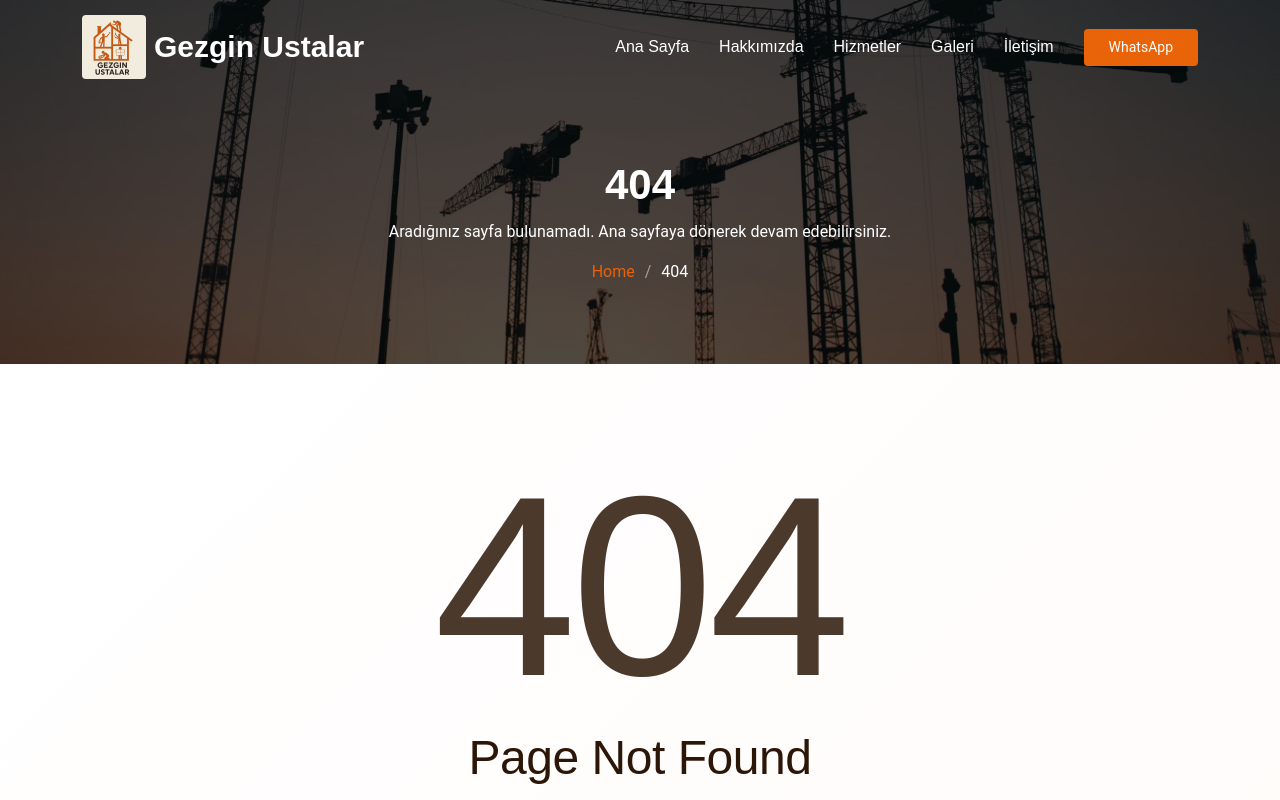
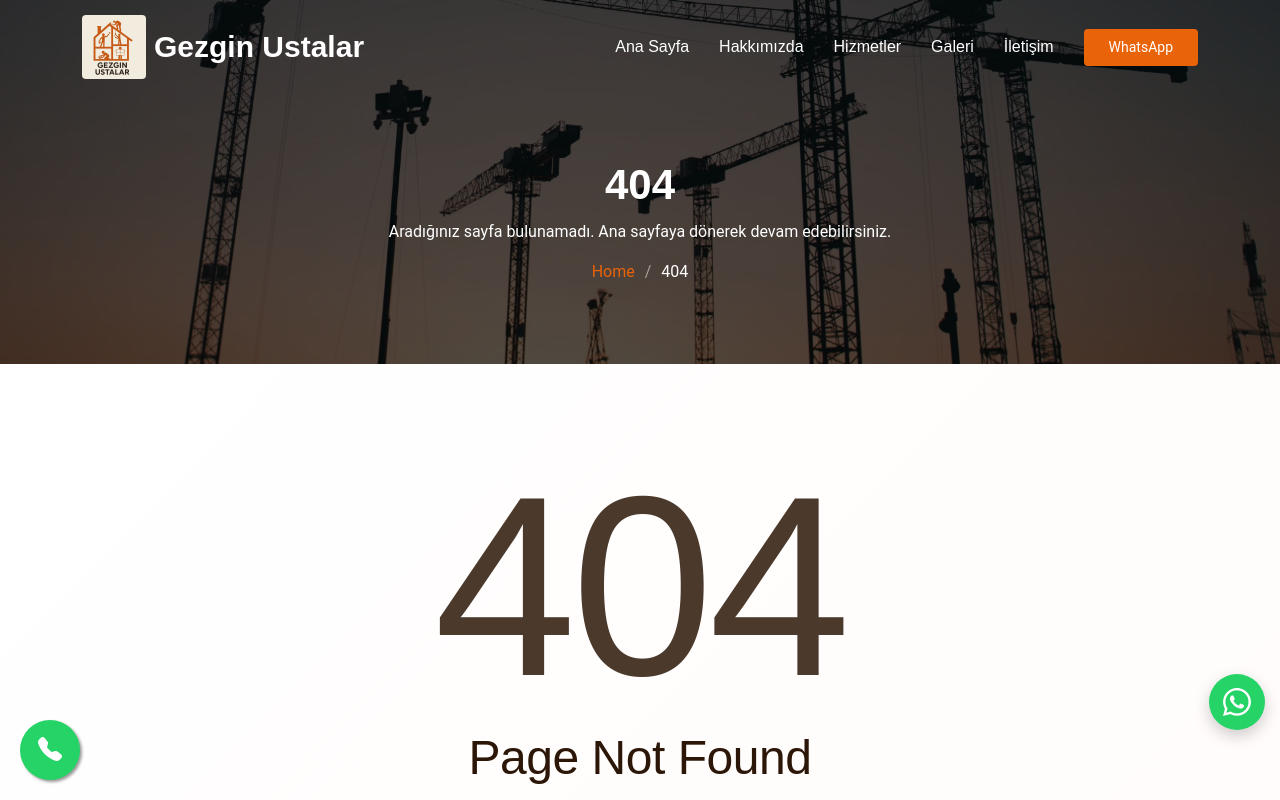
Before and after one commit to aliasttt/insaat, a plain HTML site: page 404.html in a window 1280 px wide. Shown: the top 800 px of the page. Drawn offline with Linux system fonts and the light colour scheme.

```diff
--- a/404.html
+++ b/404.html
@@ -237,6 +237,16 @@
   <!-- Scroll Top -->
   <a href="#" id="scroll-top" class="scroll-top d-flex align-items-center justify-content-center"><i class="bi bi-arrow-up-short"></i></a>
 
+  <!-- WhatsApp Floating Button -->
+  <a href="https://wa.me/905065636879?text=Usta%20%C3%87a%C4%9F%C4%B1r" class="whatsapp-float" target="_blank" aria-label="WhatsApp ile Usta ">
+    <i class="bi bi-whatsapp"></i>
+  </a>
+
+  <!-- Call Floating Button -->
+  <a href="tel:+905065636879" class="call-float" aria-label="Usta Çağır">
+    <i class="bi bi-telephone-fill"></i>
+  </a>
+
   <!-- Preloader -->
   <div id="preloader"></div>
 
```
Also changed, not shown: about.html (+5 -0 lines), contact.html (+5 -0 lines), gallery.html (+10 -0 lines), privacy.html (+10 -0 lines), project-details.html (+5 -0 lines), projects.html (+5 -0 lines), quote.html (+10 -0 lines), service-details.html (+5 -0 lines), services.html (+5 -0 lines), starter-page.html (+10 -0 lines), terms.html (+10 -0 lines).
